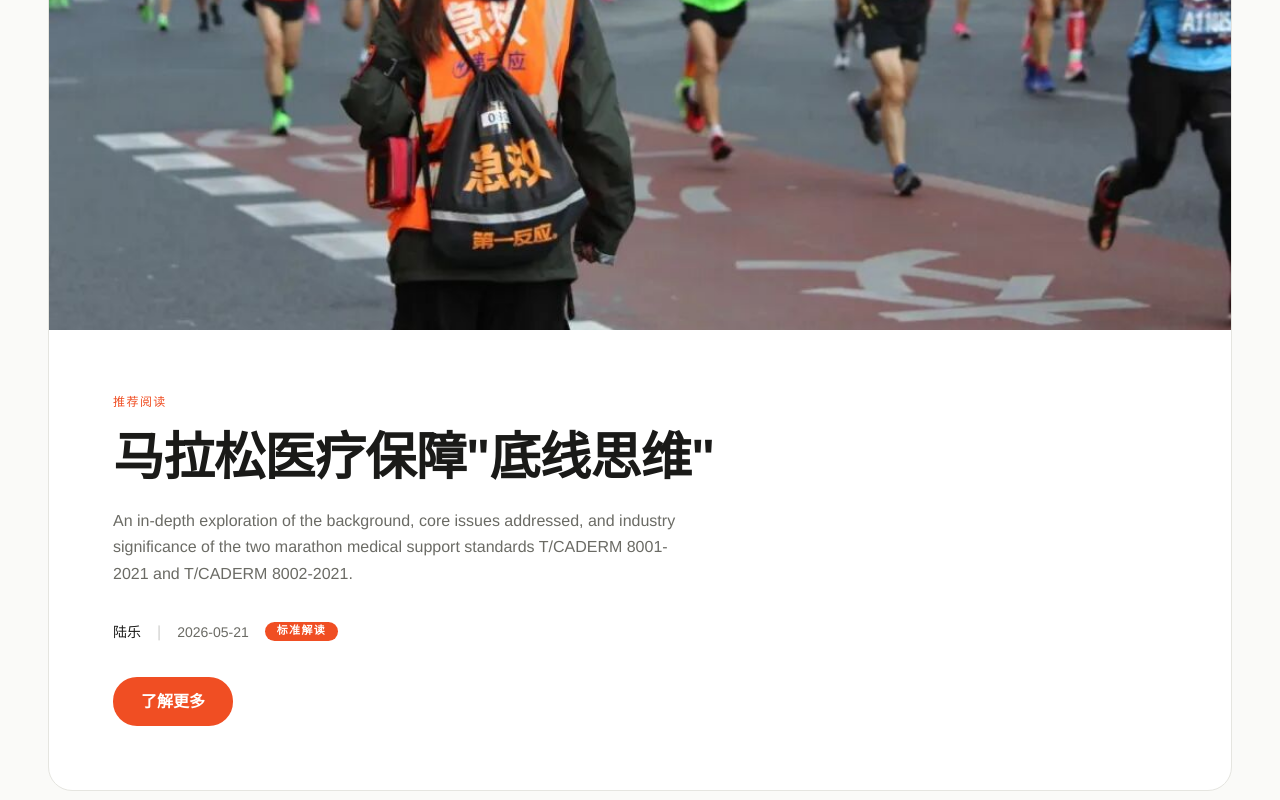
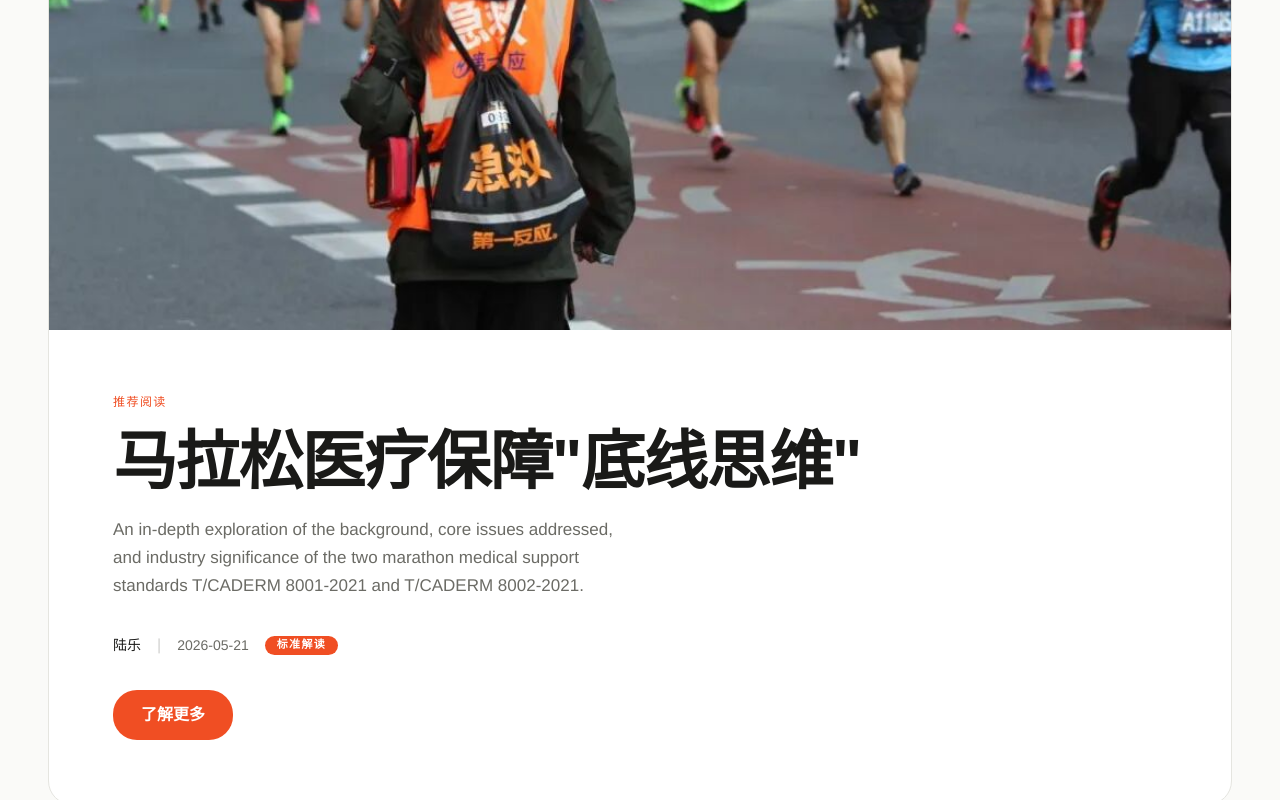
Before and after one commit to Arrowliu083/marathon-medical-site, a Next.js app: page /en in a window 1280 px wide. Shown: the part 432-1232 px from the top of the page. Built offline with nearby package versions, Linux system fonts and the light colour scheme.

Commit message:
优化Hero标题：增大字号冲击力，缩窄副标题宽度减少留白

```diff
--- a/src/components/HeroFeature.tsx
+++ b/src/components/HeroFeature.tsx
@@ -32,12 +32,12 @@ export default function HeroFeature({ article }: HeroFeatureProps) {
         </div>
 
         {/* Title */}
-        <h1 className="font-sans font-bold text-[clamp(1.75rem,4vw,3.25rem)] mb-5 max-w-[32ch] text-text-primary leading-[1.15] tracking-[-0.015em]">
+        <h1 className="font-sans font-bold text-[clamp(2.5rem,5vw,5.5rem)] mb-5 text-text-primary leading-[1.05] tracking-[-0.02em]">
           {article.title}
         </h1>
 
         {/* Subtitle */}
-        <p className="text-[16px] leading-relaxed max-w-[65ch] mb-8 text-text-secondary">
+        <p className="text-[17px] leading-relaxed mb-8 text-text-secondary max-w-[55ch]">
           {locale === 'zh' ? article.summary : article.summaryEn}
         </p>
 
```
Also changed, not shown: public/images/cover-why-300m-first-aider.jpg (added).
